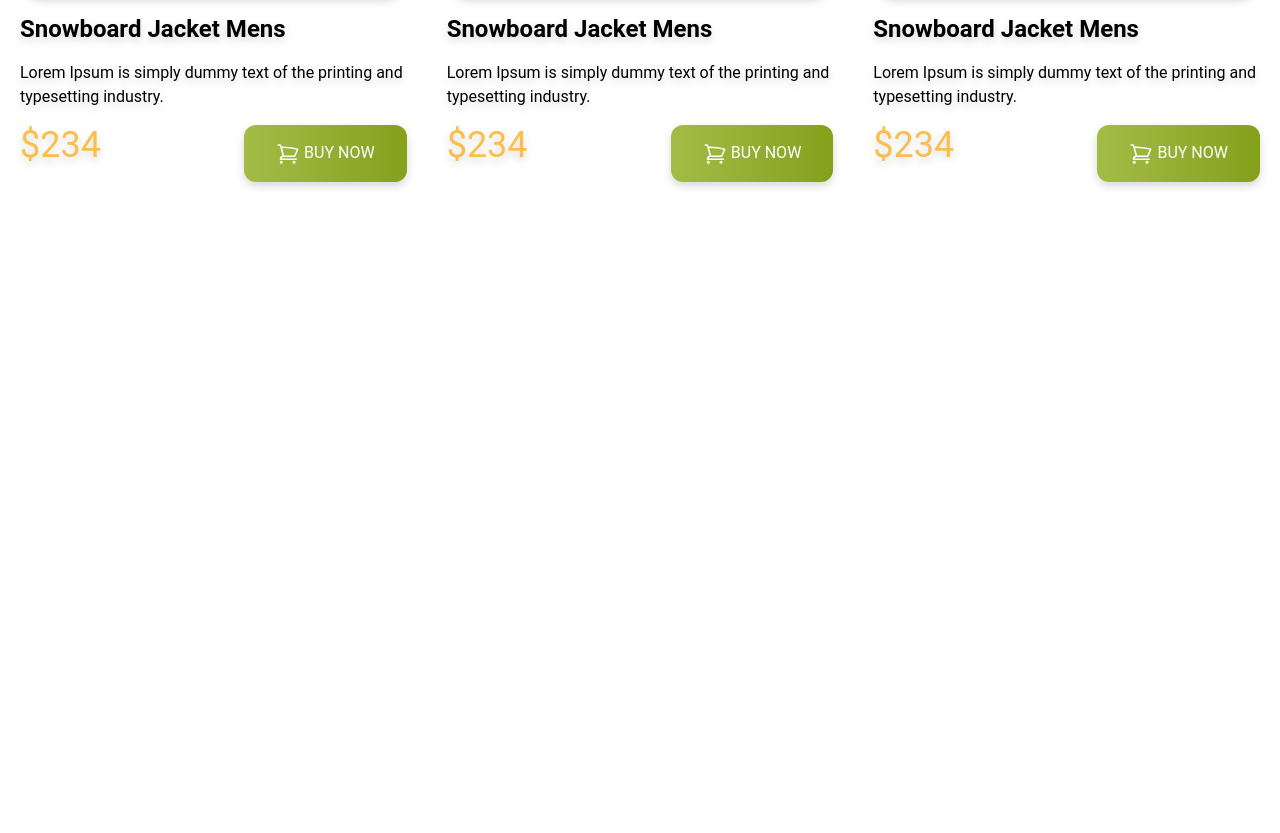
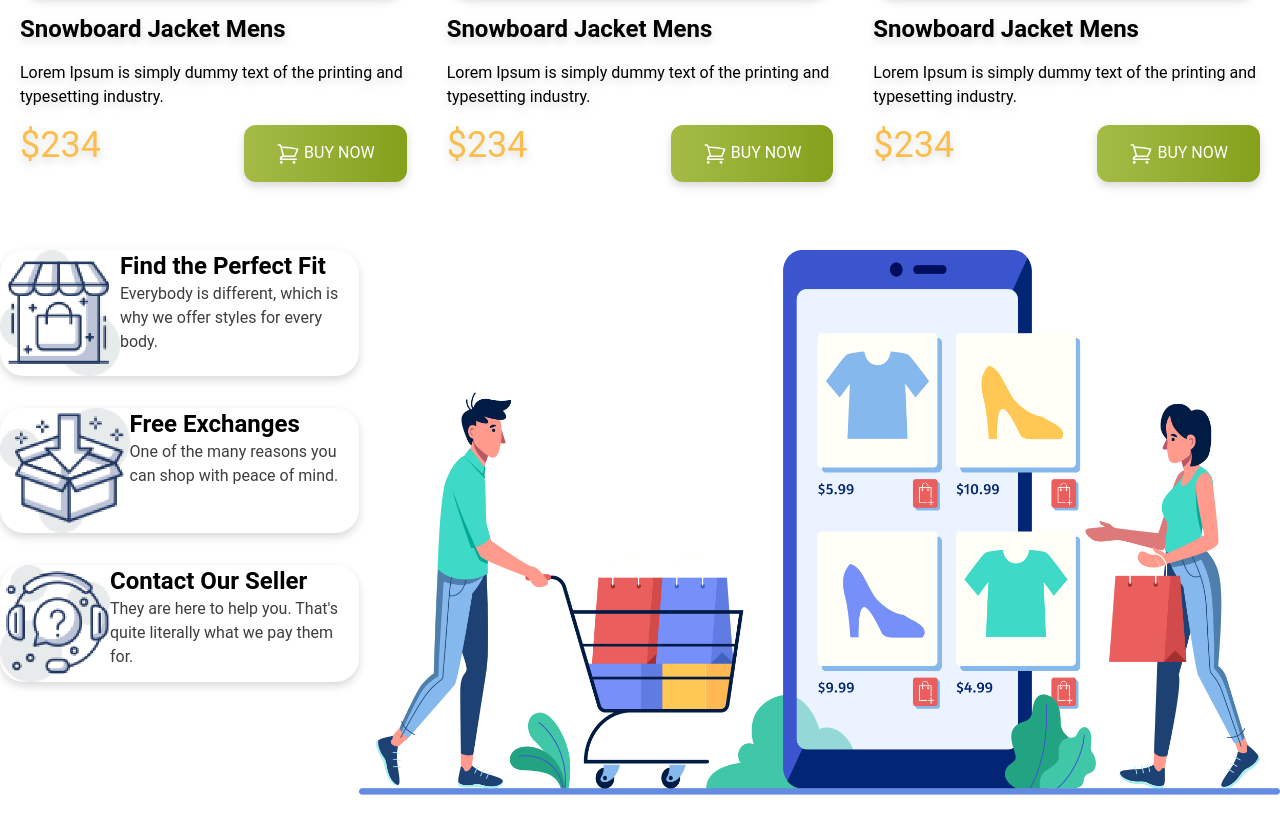
Before and after one commit to nusrat-rima/Penguin-Fashion-Using-Tailwind-CSS, a plain HTML site: page index.html in a window 1280 px wide. Shown: the part 1796-2629 px from the top of the page. Before the commit the page ends 2046 px from the top, so only its background shows below. Drawn offline with nearby package versions, Linux system fonts and the light colour scheme.

Commit message:
added footer section

```diff
--- a/index.html
+++ b/index.html
@@ -137,8 +137,39 @@ BUY NOW</button>
  </div>
 </section>
   </main>
-  <footer>
-
+  <footer class="roboto-font max-w-7xl mx-auto my-12">
+<section class="lg:flex">
+   <div>
+    <div class="flex drop-shadow-lg rounded-3xl bg-[#FFFFFF] mb-8">
+      <div><img src="icons/house.png" alt=""></div>
+      <div>
+        <h4 class="font-bold text-2xl">Find the Perfect Fit</h4>
+        <p class="text-[#3E3E3E]">Everybody is different, which is why we
+offer styles for every body.</p>
+      </div>
+    </div>
+    <div class="flex drop-shadow-lg rounded-3xl bg-[#FFFFFF] mb-8">
+      <div><img src="icons/box.png" alt=""></div>
+      <div>
+        <h4 class="font-bold text-2xl">Free Exchanges</h4>
+        <p class="text-[#3E3E3E]">One of the many reasons you can shop
+with peace of mind.</p>
+      </div>
+    </div>
+    <div class="flex drop-shadow-lg rounded-3xl bg-[#FFFFFF] mb-8">
+      <div><img src="icons/question.png" alt=""></div>
+      <div>
+        <h4 class="font-bold text-2xl">Contact Our Seller</h4>
+        <p class="text-[#3E3E3E]">They are here to help you. That's quite
+literally what we pay them for.</p>
+      </div>
+    </div>
+  </div>
+  <!-- footer-image -->
+   <div>
+<img src="images/shopping.png" alt="">
+   </div>
+</section>
   </footer>
 </body>
 </html>
```
Also changed, not shown: icons/bg1.png (added), icons/bg2.png (added), icons/bg3.png (added), icons/box.png (added), icons/house.png (added), icons/logo.png (added), icons/question.png (added), icons/shopping-cart 1.png (added).
